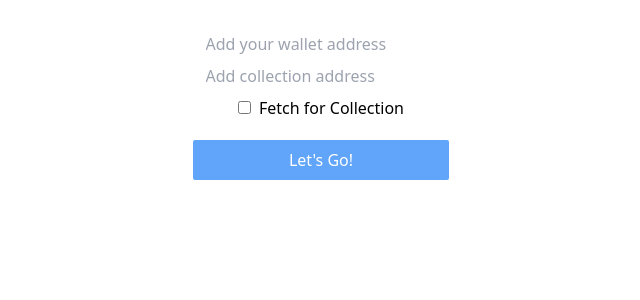
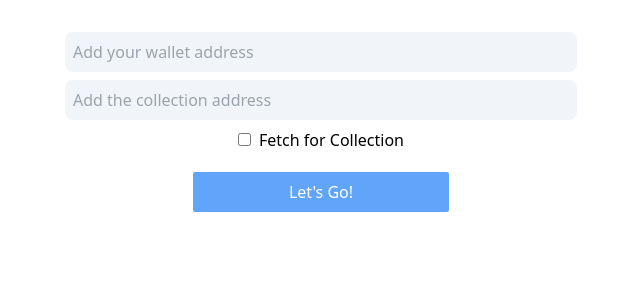
Before and after one commit to stef-codes/nft-gallery, a Next.js app: page / in a window 1280 px wide. Shown: the top 300 px of the page, without its empty margins (319-959 px from the left). Built offline with nearby package versions, Linux system fonts and the light colour scheme.

Commit message:
add styling and api abstraction

```diff
--- a/pages/index.jsx
+++ b/pages/index.jsx
@@ -9,7 +9,7 @@ const Home = () => {
     let nfts;
     console.log("fetching nfts");
     const api_key = "owZbZwB9hD1wDTBhsp74i5xpaXIzTBMb"
-    const baseURL = `https://eth-mainnet.g.alchemy.com/v2/owZbZwB9hD1wDTBhsp74i5xpaXIzTBMb`;
+    const baseURL = `https://eth-mainnet.g.alchemy.com/v2/${api_key}/getNFTs/`;
     var requestOptions = {
         method: 'GET'
     };
@@ -35,8 +35,8 @@ const Home = () => {
   return (
     <div className="flex flex-col items-center justify-center py-8 gap-y-3">
       <div className="flex flex-col w-full justify-center items-center gap-y-2">
-        <input type={"text"} placeholder="Add your wallet address"></input>
-        <input type={"text"} placeholder="Add collection address"></input>
+        <input className="w-2/5 bg-slate-100 py-2 px-2 rounded-lg text-gray-800 focus:outline-blue-300 disabled:bg-slate-50 disabled:text-gray-50" onChange={(e)=>{setWalletAddress(e.target.value)}} value={wallet} type={"text"} placeholder="Add your wallet address"></input>
+        <input className="w-2/5 bg-slate-100 py-2 px-2 rounded-lg text-gray-800 focus:outline-blue-300 disabled:bg-slate-50 disabled:text-gray-50" onChange={(e)=>{setCollectionAddress(e.target.value)}} value={collection} type={"text"} placeholder="Add the collection address"></input>
         <label className="text-grey-600 "><input type={"checkbox"} className="mr-2"></input>Fetch for Collection</label>
         <button className={"disabled:bg-slate-500 text-white bg-blue-400 px-4 py-2 mt-3 rounded-sm w-1/5"} onClick={
           () => {
```
